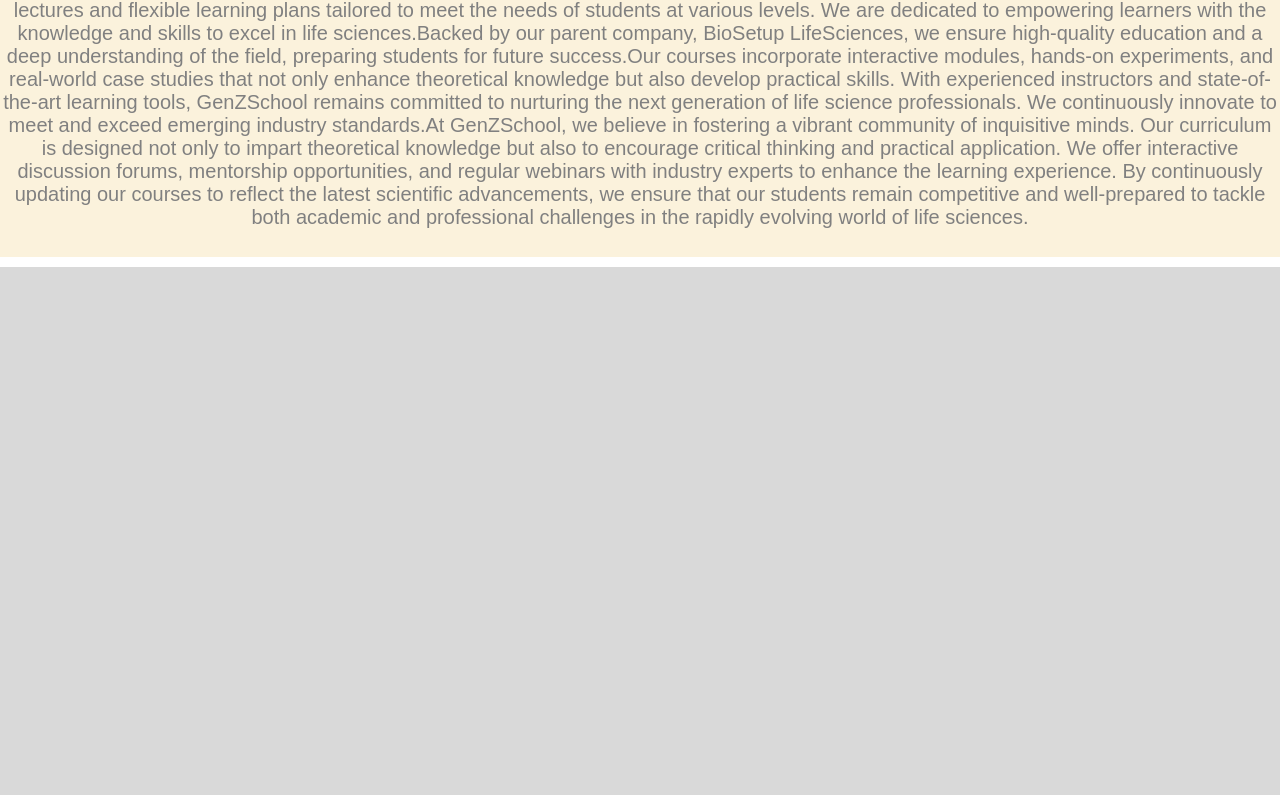
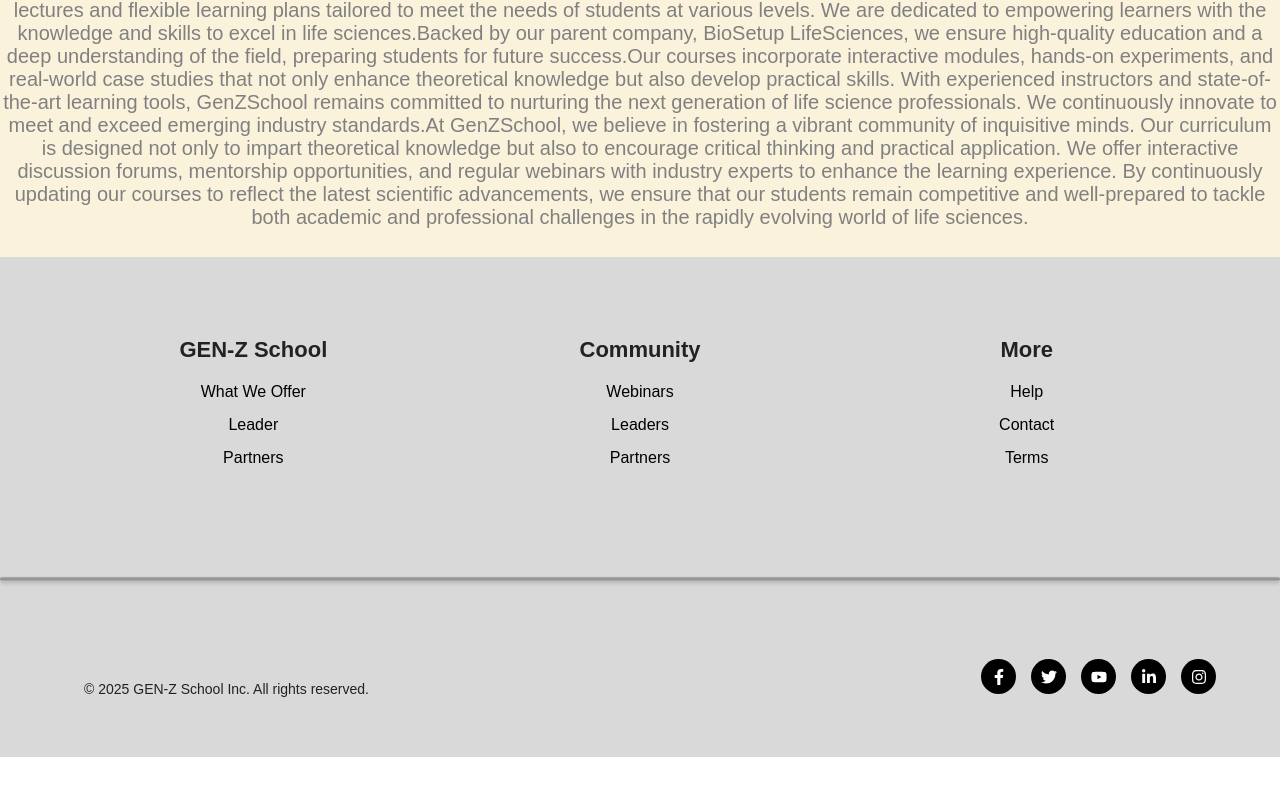
Before and after one commit to SaherM26/genz_1.0, a React (Create React App) app in the folder bsl/frontend/: page / in a window 1280 px wide. Shown: the part 3795-4590 px from the top of the page. After the commit the page ends 4552 px from the top, so only its background shows below. Built offline with nearby package versions, Linux system fonts and the light colour scheme.

Commit message:
fifth commit

```diff
--- a/bsl/frontend/src/Components/Footer/Footer.css
+++ b/bsl/frontend/src/Components/Footer/Footer.css
@@ -1,12 +1,112 @@
-.footer{
-    height:600px ;
-    margin-top: 10px;
+
+   .footer {
     background-color: #D9D9D9;
-}
-.end-line {
+    color: #333;
+    padding: 40px 0;
+    text-align: center;
+    height: 500px;
+    display: flex;
+    flex-direction: column;
+    align-items: center;
+    justify-content: space-between;
+  }
+
+  .footer-content {
+    display: flex;
+    justify-content: space-between;
+    max-width: 1200px;
     width: 100%;
-    height: 2px;
-    background-color: #ccc;
-    box-shadow: 0 2px 4px rgba(0, 0, 0, 0.3);
-    margin-top: 10px;
+    padding: 40px 20px;
   }
+
+  .footer-section {
+    flex: 1;
+    text-align: center;
+  }
+
+  .footer-section h3 {
+    font-size: 22px;
+    margin-bottom: 20px;
+    color: #222;
+  }
+
+
+  .footer-section ul {
+    list-style-type: none;
+    padding: 0;
+    color: #000;
+  }
+
+  .footer-section ul li {
+    margin: 15px 0;
+  }
+
+  .footer-section ul li a {
+    color: #000;
+    text-decoration: none;
+    font-size: 16px;
+  }
+
+  .footer-section ul li a:hover {
+    text-decoration: underline;
+  }
+
+
+  .footer-line {
+    height: 4px;
+    width: 100%;
+    margin: 20px auto;
+    background: linear-gradient(to bottom, #b0b0b0, #8c8c8c, #b0b0b0);
+    border-radius: 2px;
+    box-shadow: 0 2px 4px rgba(0, 0, 0, 0.2);
+  }
+
+
+  .footer-copyright {
+    font-size: 14px;
+    color: #222;
+    width: 100%;
+    text-align: left;
+    padding-left: 40px;
+    padding-bottom: 20px;
+    margin-right: 600px;
+  }
+  .footer-bottom {
+    display: flex;
+    justify-content: space-between; /* Copyright on left, icons on right */
+    align-items: center;
+    width: 90%;
+    margin: 0 auto;
+  }
+
+  /* Copyright Text */
+  .footer-copyright {
+    font-size: 14px;
+    color: #222;
+    text-align: left;
+    padding-left: 20px;
+  }
+
+  /* Social Media Icons */
+  .footer-social {
+    display: flex;
+    gap: 15px;
+  }
+
+  .social-icon {
+    width: 35px;
+    height: 35px;
+    display: flex;
+    align-items: center;
+    justify-content: center;
+    border-radius: 50%;
+    background-color: #000;
+    color: #fff;
+    text-decoration: none;
+    font-size: 16px;
+    transition: 0.3s ease-in-out;
+  }
+
+  .social-icon:hover {
+    background-color: #555;
+  }
--- a/bsl/frontend/src/Components/Footer/Footer.jsx
+++ b/bsl/frontend/src/Components/Footer/Footer.jsx
@@ -1,11 +1,72 @@
-import React from 'react'
+
+import React from 'react';
 import './Footer.css';
+import { FaFacebookF, FaTwitter, FaYoutube, FaLinkedinIn, FaInstagram } from 'react-icons/fa';
+
 const Footer = () => {
   return (
     <div className='footer'>
 
+      <div className='footer-content'>
+
+        <div className='footer-section'>
+          <h3>GEN-Z School</h3>
+          <ul>
+            <li><a href='/what-we-offer'>What We Offer</a></li>
+            <li><a href='/leader'>Leader</a></li>
+            <li><a href='/partners'>Partners</a></li>
+          </ul>
+        </div>
+
+
+        <div className='footer-section'>
+          <h3>Community</h3>
+          <ul>
+            <li><a href='/webinars'>Webinars</a></li>
+                     <li><a href='/Leaders'>Leaders</a></li>
+           <li><a href='/Partners'>Partners</a></li>
+          </ul>
+        </div>
+
+        <div className='footer-section'>
+          <h3>More</h3>
+          <ul>
+            <li><a href='/help'>Help</a></li>
+            <li><a href='/contact'>Contact</a></li>
+            <li><a href='/terms'>Terms</a></li>
+          </ul>
+        </div>
+      </div>
+
+
+      <div className='footer-line'></div>
+
+
+      <div className='footer-bottom'>
+
+        <p className='footer-copyright'>© 2025 GEN-Z School Inc. All rights reserved.</p>
+
+
+        <div className='footer-social'>
+          <a href='https://facebook.com' target='_blank' rel='noopener noreferrer' className='social-icon'>
+            <FaFacebookF />
+          </a>
+          <a href='https://twitter.com' target='_blank' rel='noopener noreferrer' className='social-icon'>
+            <FaTwitter />
+          </a>
+          <a href='https://youtube.com' target='_blank' rel='noopener noreferrer' className='social-icon'>
+            <FaYoutube />
+          </a>
+          <a href='https://linkedin.com' target='_blank' rel='noopener noreferrer' className='social-icon'>
+            <FaLinkedinIn />
+          </a>
+          <a href='https://instagram.com' target='_blank' rel='noopener noreferrer' className='social-icon'>
+            <FaInstagram />
+          </a>
+        </div>
+      </div>
     </div>
-  )
-}
+  );
+};
 
-export default Footer
+export default Footer;
```
